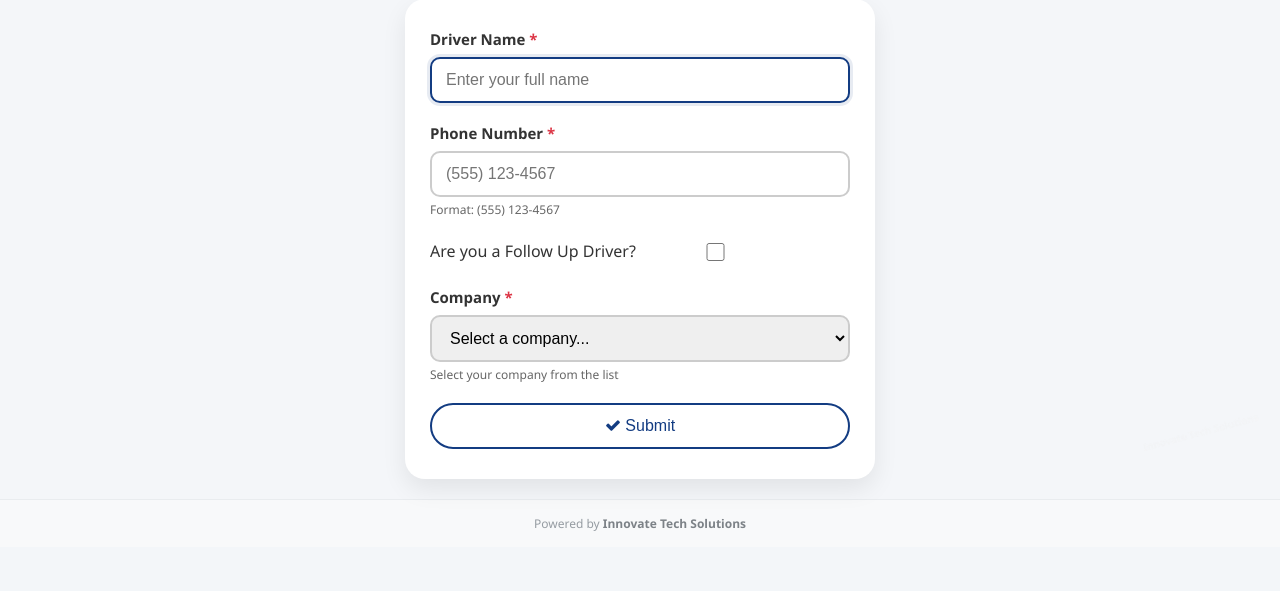
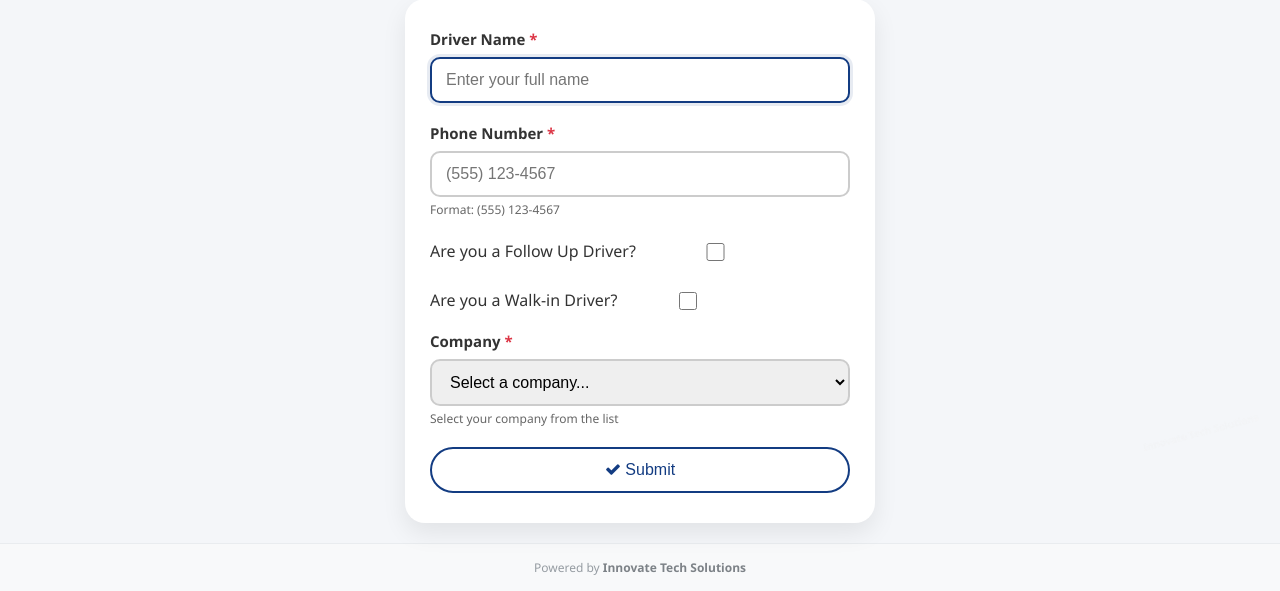
Before and after one commit to 95b9c7/Level1, a Django app: page /driver_form/ in a window 1280 px wide. Shown: the part 341-932 px from the top of the page. Before the commit the page ends 872 px from the top, so only its background shows below. Run offline with Django 3.2, Linux system fonts and the light colour scheme; data comes from the database, SQL or seed files in the repository; data that the repository does not hold is empty.

Commit message:
Add walk-in driver functionality and improve form UX

```diff
--- a/waitapp/forms.py
+++ b/waitapp/forms.py
@@ -13,7 +13,7 @@ STATUS_CHOICES = [
 class TruckDriverForm(forms.ModelForm):
     class Meta:
         model = TruckDriver
-        fields = ['name', 'company', 'phone_number', 'is_follow_up']
+        fields = ['name', 'company', 'phone_number', 'is_follow_up', 'is_walk_in']
 
     name = forms.CharField(
         label='Driver Name',
@@ -59,6 +59,15 @@ class TruckDriverForm(forms.ModelForm):
         })
     )
 
+    is_walk_in = forms.BooleanField(
+        label='Walk-in?',
+        required=False,
+        widget=forms.CheckboxInput(attrs={
+            'class': 'form-check-input',
+            'id': 'walk-in-checkbox'
+        })
+    )
+
     def clean_name(self):
         name = self.cleaned_data.get('name')
         if name:
@@ -87,11 +96,31 @@ class TruckDriverForm(forms.ModelForm):
     def clean(self):
         cleaned_data = super().clean()
         is_follow_up = cleaned_data.get('is_follow_up')
+        is_walk_in = cleaned_data.get('is_walk_in')
         company = cleaned_data.get('company')
 
         # If it's a follow-up, company is not required
-        if not is_follow_up and not company:
-            raise forms.ValidationError("Please select a company or check the follow-up option.")
+        if is_follow_up:
+            cleaned_data['company'] = None
+            # Clear any validation errors for company field
+            if 'company' in self.errors:
+                del self.errors['company']
+
+        # If it's a walk-in, ensure WALK-IN company is selected
+        if is_walk_in:
+            # Try to find WALK-IN company
+            try:
+                walk_in_company = Company.objects.get(name="WALK-IN", is_active=True)
+                cleaned_data['company'] = walk_in_company
+                # Clear any validation errors for company field
+                if 'company' in self.errors:
+                    del self.errors['company']
+            except Company.DoesNotExist:
+                raise forms.ValidationError("WALK-IN company not found. Please contact administrator.")
+
+        # If it's neither follow-up nor walk-in, company is required
+        if not is_follow_up and not is_walk_in and not company:
+            raise forms.ValidationError("Please select a company, check the follow-up option, or check the walk-in option.")
 
         return cleaned_data
 
--- a/waitapp/models.py
+++ b/waitapp/models.py
@@ -17,6 +17,7 @@ class TruckDriver(models.Model):
     finished_employee = models.CharField(max_length=200, default='-')
     phone_number = models.CharField(max_length=20, blank=True, null=True)
     is_follow_up = models.BooleanField(default=False)
+    is_walk_in = models.BooleanField(default=False)
 
 class Company(models.Model):
     name = models.CharField(max_length=255, unique=True)
--- a/waitapp/templates/driver_form.html
+++ b/waitapp/templates/driver_form.html
@@ -101,6 +101,20 @@
                 {% endif %}
             </div>
 
+            <div class="form-group walk-in-group">
+                <label for="{{ form.is_walk_in.id_for_label }}" class="checkbox-label" id="walkin-label">
+                    Are you a Walk-in Driver?
+                    <input type="checkbox" name="is_walk_in" id="{{ form.is_walk_in.id_for_label }}" class="form-check-input">
+                </label>
+                {% if form.is_walk_in.errors %}
+                    <div class="field-error">
+                        {% for error in form.is_walk_in.errors %}
+                            <p><i class="fa fa-exclamation-triangle"></i> {{ error }}</p>
+                        {% endfor %}
+                    </div>
+                {% endif %}
+            </div>
+
             <div class="form-group" id="company-group">
                 <label for="{{ form.company.id_for_label }}" class="form-label">
                     <span id="company-label">Company</span> <span class="required" id="company-required">*</span>
@@ -135,6 +149,7 @@
                 phoneLabel: "Phone Number",
                 phoneHelp: "Format: (555) 123-4567",
                 followupLabel: "Are you a Follow Up Driver?",
+                walkinLabel: "Are you a Walk-in Driver?",
                 companyLabel: "Company",
                 companyHelp: "Select your company from the list",
                 submitText: "Submit",
@@ -150,6 +165,7 @@
                 phoneLabel: "Número de Teléfono",
                 phoneHelp: "Formato: (555) 123-4567",
                 followupLabel: "¿Eres un conductor de seguimiento?",
+                walkinLabel: "¿Eres un conductor de caminata?",
                 companyLabel: "Empresa",
                 companyHelp: "Seleccione su empresa de la lista",
                 submitText: "Enviar",
@@ -185,6 +201,14 @@
                 followupLabel.appendChild(checkbox);
             }
 
+            // Update walk-in label - preserve the checkbox
+            const walkinLabel = document.getElementById('walkin-label');
+            const walkinCheckbox = walkinLabel.querySelector('.form-check-input');
+            walkinLabel.innerHTML = lang.walkinLabel;
+            if (walkinCheckbox) {
+                walkinLabel.appendChild(walkinCheckbox);
+            }
+
             document.getElementById('company-label').textContent = lang.companyLabel;
             document.getElementById('company-help').textContent = lang.companyHelp;
             document.getElementById('submit-text').textContent = lang.submitText;
@@ -193,6 +217,9 @@
 
         document.addEventListener('DOMContentLoaded', function() {
             const followUpCheckbox = document.getElementById('{{ form.is_follow_up.id_for_label }}');
+            const walkInCheckbox = document.getElementById('{{ form.is_walk_in.id_for_label }}');
+            const followUpGroup = document.querySelector('.follow-up-group');
+            const walkInGroup = document.querySelector('.walk-in-group');
             const companyGroup = document.getElementById('company-group');
             const phoneInput = document.getElementById('{{ form.phone_number.id_for_label }}');
             const nameInput = document.getElementById('{{ form.name.id_for_label }}');
@@ -200,12 +227,61 @@
             const form = document.getElementById('driver-form');
 
             function toggleCompanyField() {
-                if (followUpCheckbox.checked) {
+                if (followUpCheckbox.checked || walkInCheckbox.checked) {
                     companyGroup.style.display = 'none';
                     document.getElementById('company-required').style.display = 'none';
                 } else {
                     companyGroup.style.display = 'block';
                     document.getElementById('company-required').style.display = 'inline';
+                }
+            }
+
+            function handleCheckboxChange(changedCheckbox) {
+                const companySelect = document.getElementById('{{ form.company.id_for_label }}');
+
+                console.log('Checkbox changed:', changedCheckbox.id);
+                console.log('Follow-up checked:', followUpCheckbox.checked);
+                console.log('Walk-in checked:', walkInCheckbox.checked);
+                console.log('Follow-up group found:', followUpGroup);
+                console.log('Walk-in group found:', walkInGroup);
+
+                if (changedCheckbox === followUpCheckbox && followUpCheckbox.checked) {
+                    // Follow-up checked: hide walk-in and company
+                    if (walkInGroup) walkInGroup.style.display = 'none';
+                    if (companyGroup) companyGroup.style.display = 'none';
+                    const companyRequired = document.getElementById('company-required');
+                    if (companyRequired) companyRequired.style.display = 'none';
+                    // Clear company selection for follow-up
+                    if (companySelect) companySelect.value = '';
+                } else if (changedCheckbox === walkInCheckbox && walkInCheckbox.checked) {
+                    // Walk-in checked: hide follow-up and company, set WALK-IN as company
+                    if (followUpGroup) followUpGroup.style.display = 'none';
+                    if (companyGroup) companyGroup.style.display = 'none';
+                    const companyRequired = document.getElementById('company-required');
+                    if (companyRequired) companyRequired.style.display = 'none';
+                    // Set WALK-IN as the company
+                    setWalkInCompany();
+                } else {
+                    // Nothing checked: show all options
+                    if (followUpGroup) followUpGroup.style.display = 'block';
+                    if (walkInGroup) walkInGroup.style.display = 'block';
+                    if (companyGroup) companyGroup.style.display = 'block';
+                    const companyRequired = document.getElementById('company-required');
+                    if (companyRequired) companyRequired.style.display = 'inline';
+                    // Clear company selection
+                    if (companySelect) companySelect.value = '';
+                }
+            }
+
+            function setWalkInCompany() {
+                const companySelect = document.getElementById('{{ form.company.id_for_label }}');
+
+                // Find the WALK-IN option in the dropdown
+                for (let i = 0; i < companySelect.options.length; i++) {
+                    if (companySelect.options[i].text === 'WALK-IN') {
+                        companySelect.value = companySelect.options[i].value;
+                        break;
+                    }
                 }
             }
 
@@ -275,8 +351,8 @@
                     clearFieldError(phoneInput);
                 }
 
-                // Validate company (if not follow-up)
-                if (!followUpCheckbox.checked) {
+                // Validate company (if not follow-up or walk-in)
+                if (!followUpCheckbox.checked && !walkInCheckbox.checked) {
                     const companySelect = document.getElementById('{{ form.company.id_for_label }}');
                     if (!companySelect.value) {
                         showFieldError(companySelect, currentLang === 'en' ? 'Please select a company' : 'Por favor seleccione una empresa');
@@ -319,11 +395,19 @@
                 submitBtn.innerHTML = `<i class="fa fa-spinner fa-spin"></i> ${loadingText}`;
             });
 
-            // Initial state
-            toggleCompanyField();
+            // Initial state - show all options
+            followUpGroup.style.display = 'block';
+            walkInGroup.style.display = 'block';
+            companyGroup.style.display = 'block';
+            document.getElementById('company-required').style.display = 'inline';
 
             // Listen for changes
-            followUpCheckbox.addEventListener('change', toggleCompanyField);
+            followUpCheckbox.addEventListener('change', function() {
+                handleCheckboxChange(followUpCheckbox);
+            });
+            walkInCheckbox.addEventListener('change', function() {
+                handleCheckboxChange(walkInCheckbox);
+            });
         });
     </script>
     </div>
--- a/waitapp/views.py
+++ b/waitapp/views.py
@@ -34,29 +34,17 @@ def driver_form(request):
             try:
                 driver = form.save(commit=False)
 
-                # Get the follow-up value
+                # Get the follow-up and walk-in values
                 is_follow_up = form.cleaned_data.get('is_follow_up', False)
+                is_walk_in = form.cleaned_data.get('is_walk_in', False)
                 driver.is_follow_up = is_follow_up
+                driver.is_walk_in = is_walk_in
 
-                # Handle follow-up logic
-                if is_follow_up:
-                    # Get or create the FOLLOW-UP company
-                    follow_up_company, created = Company.objects.get_or_create(
-                        name="FOLLOW-UP",
-                        defaults={
-                            'contact_email': '',
-                            'total_tests': 0,
-                            'tests_remaining': 0,
-                            'is_active': True
-                        }
-                    )
-                    driver.company = follow_up_company
-                else:
-                    # Check if selected company has available tests
-                    company = form.cleaned_data.get('company')
-                    if company and company.tests_remaining <= 0:
-                        form.add_error('company', f"Sorry, {company.name} has no tests remaining. Please contact your company administrator.")
-                        return render(request, 'driver_form.html', {'form': form})
+                # Handle special cases (FOLLOW-UP and WALK-IN) - no test removal
+                if is_follow_up or is_walk_in:
+                    # These are organizational tools, not real companies that need test tracking
+                    pass
+                # Note: Removed test balance check - drivers can check in regardless of company test balance
 
                 # Set check-in time and date
                 now = timezone.localtime()
@@ -67,8 +55,8 @@ def driver_form(request):
                 # Save the driver
                 driver.save()
 
-                # Send welcome email if company has email
-                if driver.company and driver.company.contact_email:
+                # Send welcome email if company has email (only for real companies)
+                if driver.company and driver.company.contact_email and not is_follow_up and not is_walk_in:
                     try:
                         send_welcome_email(driver.company, driver)
                     except Exception as e:
@@ -160,8 +148,12 @@ def update_status(request):
             # Send completion notification
             send_test_completed_email(submission)
 
-            # Update test balance and send alerts
-            if submission.company and submission.company.tests_remaining > 0:
+            # Update test balance and send alerts (skip for WALK-IN and FOLLOW-UP)
+            if (submission.company and
+                submission.company.tests_remaining > 0 and
+                not submission.is_walk_in and
+                not submission.is_follow_up):
+
                 submission.company.tests_remaining -= 1
                 submission.company.save()
 
```
Also changed, not shown: waitapp/migrations/0018_truckdriver_is_walk_in.py (added).
